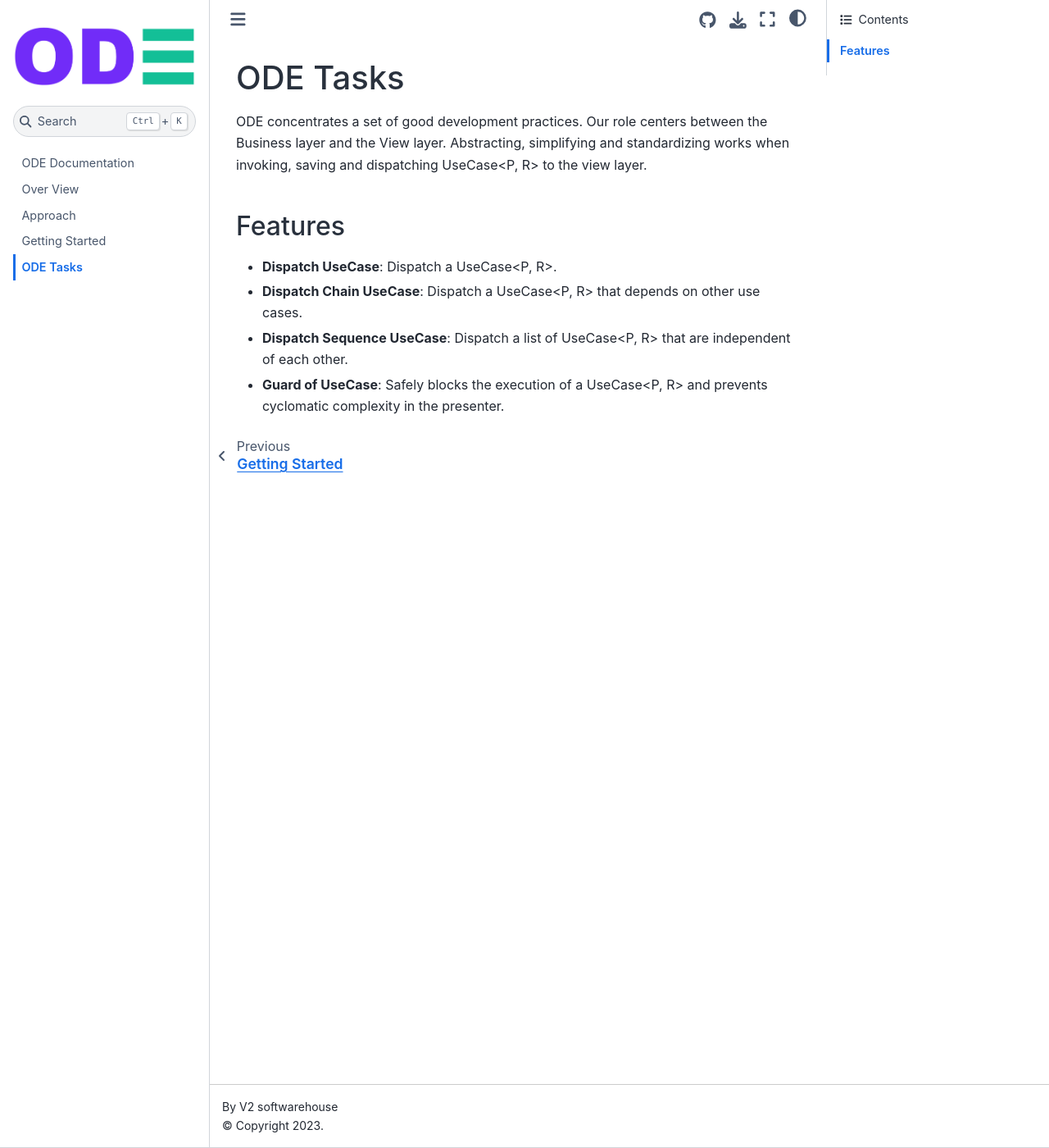
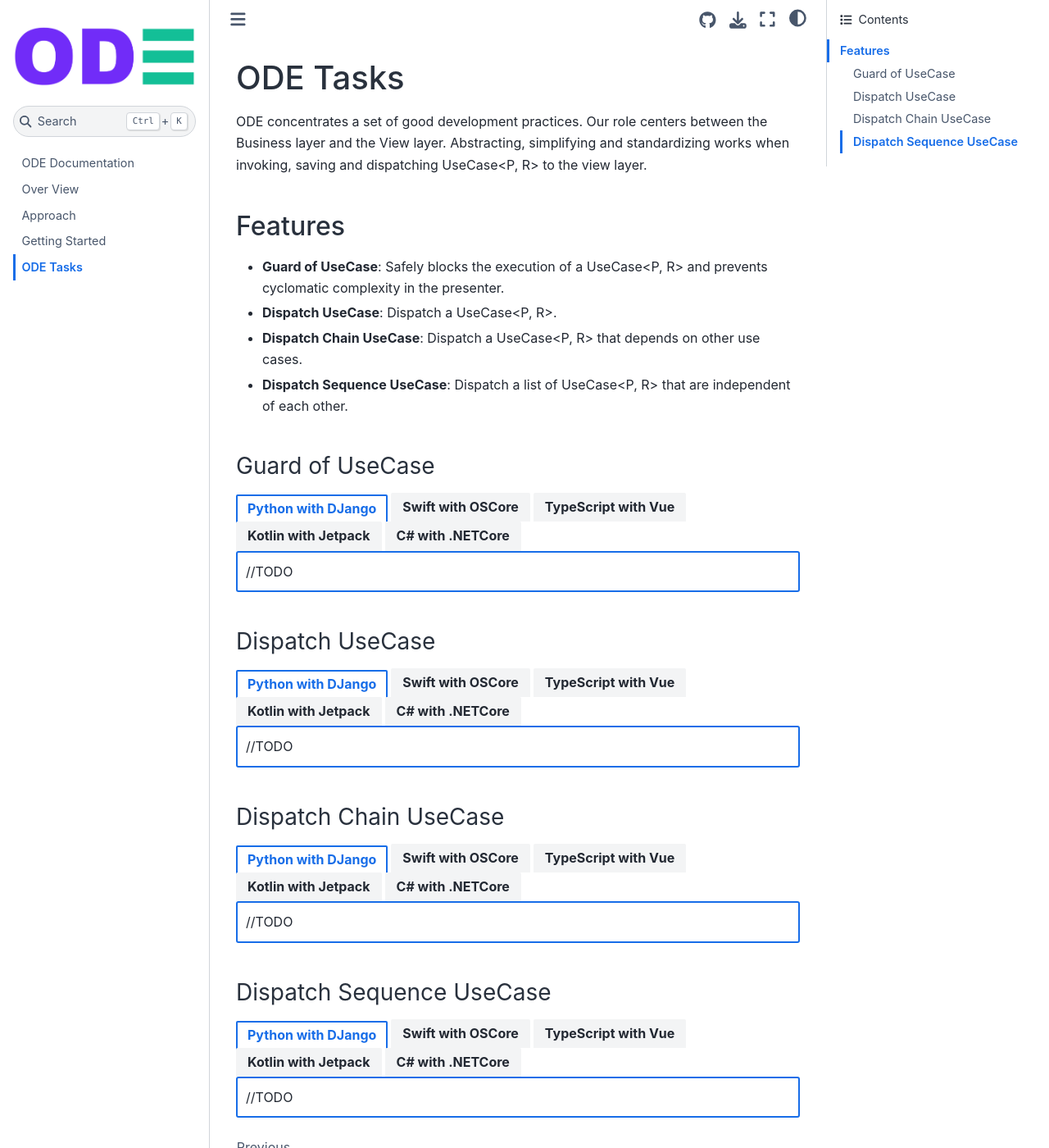
Before and after one commit to v2-softwarehouse/site-ode-documentation, a Jupyter Book: the page built from ode-tasks.md, in a window 1280 px wide and 1400 px high. Shown: the whole window at 82% size. Built offline with Jupyter Book 1.0.4 settings and Sphinx 7.4.7 and the Sphinx Book theme 1.1.4, drawn with Linux system fonts in a browser that asks for light colours.

Commit message:
review tabs

`````diff
--- a/ode-tasks.md
+++ b/ode-tasks.md
@@ -3,7 +3,99 @@ ODE concentrates a set of good development practices. Our role centers between t
 Abstracting, simplifying and standardizing works when invoking, saving and dispatching UseCase<P, R> to the view layer.
 
 ## Features
+- **Guard of UseCase**: Safely blocks the execution of a UseCase<P, R> and prevents cyclomatic complexity in the presenter.
 - **Dispatch UseCase**: Dispatch a UseCase<P, R>.
 - **Dispatch Chain UseCase**: Dispatch a UseCase<P, R> that depends on other use cases.
 - **Dispatch Sequence UseCase**: Dispatch a list of UseCase<P, R> that are independent of each other.
-- **Guard of UseCase**: Safely blocks the execution of a UseCase<P, R> and prevents cyclomatic complexity in the presenter.
+
+### Guard of UseCase
+````{tab-set}
+```{tab-item} Python with DJango
+//TODO
+```
+
+```{tab-item} Swift with OSCore
+//TODO
+```
+
+```{tab-item} TypeScript with Vue
+//TODO
+```
+
+```{tab-item} Kotlin with Jetpack
+//TODO
+```
+
+```{tab-item} C# with .NETCore
+//TODO
+```
+````
+
+### Dispatch UseCase
+````{tab-set}
+```{tab-item} Python with DJango
+//TODO
+```
+
+```{tab-item} Swift with OSCore
+//TODO
+```
+
+```{tab-item} TypeScript with Vue
+//TODO
+```
+
+```{tab-item} Kotlin with Jetpack
+//TODO
+```
+
+```{tab-item} C# with .NETCore
+//TODO
+```
+````
+
+### Dispatch Chain UseCase
+````{tab-set}
+```{tab-item} Python with DJango
+//TODO
+```
+
+```{tab-item} Swift with OSCore
+//TODO
+```
+
+```{tab-item} TypeScript with Vue
+//TODO
+```
+
+```{tab-item} Kotlin with Jetpack
+//TODO
+```
+
+```{tab-item} C# with .NETCore
+//TODO
+```
+````
+
+### Dispatch Sequence UseCase
+````{tab-set}
+```{tab-item} Python with DJango
+//TODO
+```
+
+```{tab-item} Swift with OSCore
+//TODO
+```
+
+```{tab-item} TypeScript with Vue
+//TODO
+```
+
+```{tab-item} Kotlin with Jetpack
+//TODO
+```
+
+```{tab-item} C# with .NETCore
+//TODO
+```
+````
`````
Also changed, not shown: ode-started.md (+23 -0 lines).
